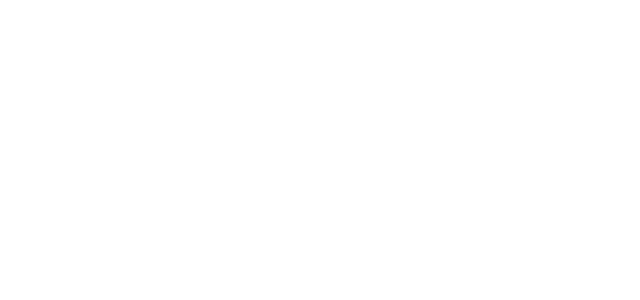
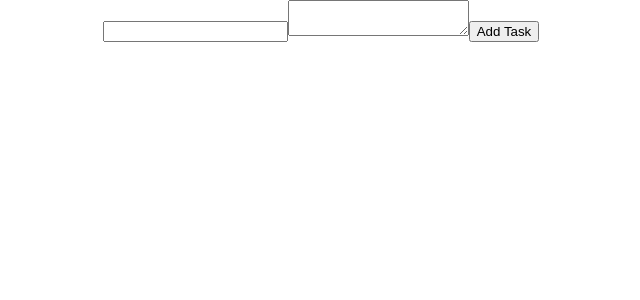
Before and after one commit to Serphp/React-Redux, a React (Create React App) app: page /Edit/1 in a window 1280 px wide. Before the commit this address had no page. Shown: the top 300 px of the page, without its empty margins (319-959 px from the left). Built offline with nearby package versions, Linux system fonts and the light colour scheme.

Commit message:
Storage > Add Edit comment, update Comment Submit with editcomment

```diff
--- a/src/App.js
+++ b/src/App.js
@@ -12,6 +12,7 @@ function App() {
 
         <Route path="/" element={<CommentList />} />
         <Route path="/create" element={<CommentSubmit />} />
+        <Route path='/Edit/:id' element={<CommentSubmit />} />
 
       </Routes>
       </BrowserRouter>
--- a/src/components/CommentList.js
+++ b/src/components/CommentList.js
@@ -29,6 +29,7 @@ export default function CommentList() {
                 <h2>{task.title}</h2>
                 <p>{task.description}</p>
                 <button onClick={() => HDelete(task.id)}>Delete</button>
+                <Link to={`/Edit/${task.id}`} > Edit </Link>
             </div>
         ))
     }
--- a/src/components/CommentSubmit.js
+++ b/src/components/CommentSubmit.js
@@ -1,48 +1,93 @@
-import { useState } from "react"
-import { useDispatch } from "react-redux";
-import { addComment } from "../features/tasks/Storage";
+import { useState, useEffect } from "react"
+import { useDispatch, useSelector } from "react-redux";
+import { addComment, editComment } from "../features/tasks/Storage";
 import { v4 as uuid } from "uuid";
-import { useNavigate } from "react-router-dom";
+import { useNavigate, useParams } from "react-router-dom";
 
 export default function CommentSubmit() {
 
-    const [title, setTitle] = useState({
+    const [titlecoment, setTitlecoment] = useState({
         title: '',
-        description: ''
+        description: '',
+        complete: false
     });
 
     const Navigate = useNavigate();
     const Dispch = useDispatch();
+    // bring id for edit
+    const params = useParams();
+    // bring comment
+    const comentarios = useSelector(state => state.comment);
 
     const handleInputChange = (e) => {
 
         // Lectura para saber que guarda
         //(e.target.name, e.target.value);
 
-        setTitle({
-            ...title,
+        setTitlecoment({
+            ...titlecoment,
             [e.target.name]: e.target.value
         })
     }
 
     const HSubmit = (e) => {
-        //console.log(title);
-        Dispch(addComment({
-            ...title,
-            id: uuid(),
-            //completed: false or true
-        }));
+        e.preventDefault();
+
+        if (params.id)
+        {
+            Dispch(editComment(titlecoment));
+        }
+        else
+        {
+            Dispch(addComment({...titlecoment,id: uuid()}));
+        }
         Navigate("/");
-        // e.preventDeafault evita refrescar la pagina
-        e.preventDefault();
     }
+
+
+    useEffect(() => {
+
+        if (params.id) {
+            setTitlecoment(comentarios.find((comment) => comment.id === params.id));
+            //console.log(comentarios);
+            console.log(comentarios.find((comment) => comment.id === params.id))
+        }
+        /*
+                if (params.id) {
+            const commentFound = comentarios.find((titlecoment) => titlecoment.id === params.id);
+            console.log(titlecoment);
+            console.log(comentarios)
+            if (commentFound) {
+                setTitlecoment({
+                    title: commentFound.title,
+                    description: commentFound.description
+                })
+            }
+        }
+        */
+
+
+    }, [])
 
 
     return (
         <>
             <form onSubmit={HSubmit}>
-                <input name='title' type="text" placeholder="Task Title" onChange={handleInputChange} />
-                <textarea name='description' placeholder="Task Description" onChange={handleInputChange}/>
+
+                <input name='title'
+                type="text"
+
+                    placeholder={comentarios.titlecoment}
+                    onChange={handleInputChange}
+                  />
+
+                <textarea name='description'
+                type="text"
+
+                    placeholder={comentarios.description}
+                    onChange={handleInputChange}
+                     />
+
                 <button type="submit">Add Task</button>
             </form>
 
--- a/src/features/tasks/Storage.js
+++ b/src/features/tasks/Storage.js
@@ -2,7 +2,8 @@ import { createSlice } from "@reduxjs/toolkit";
 
 
     const initialState = [
-        {
+
+            {
             id: 1,
             title: "Task 1",
             description: "Description 1",
@@ -14,6 +15,7 @@ import { createSlice } from "@reduxjs/toolkit";
             description: "Description 2",
             completed: false,
         },
+
     ]
 
 export const Storage = createSlice({
@@ -22,19 +24,27 @@ export const Storage = createSlice({
     reducers: {
         addComment: (state, action) => {
             state.push(action.payload);
-            console.log(state, action);
+            //console.log(state, action);
         },
         delComment: (state, action) => {
             // constante CF va a buscar el array comment y buscara id y comparara con el payload.
             const commentFound = state.find((comment) => comment.id === action.payload);
             if (commentFound){
                 state.splice(state.indexOf(commentFound), 1);
+        }
+            //state.(action.payload);
+        },
+        editComment: (state, action) => {
+            //console.log(action.payload);
+            const {id, title, description} = action.payload;
+            const Foudcomment = state.find((comment) => comment.id === id);
+            if (Foudcomment) {
+                Foudcomment.title = title;
+                Foudcomment.description = description;
             }
-            //state.(action.payload);
         }
     }
 })
 
-export const { delComment } = Storage.actions;
-export const { addComment } = Storage.actions;
+export const { addComment, delComment, editComment } = Storage.actions;
 export default Storage.reducer;
```
